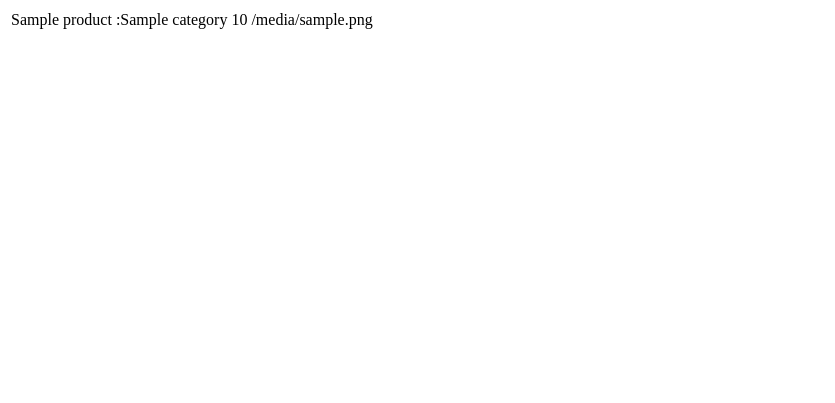
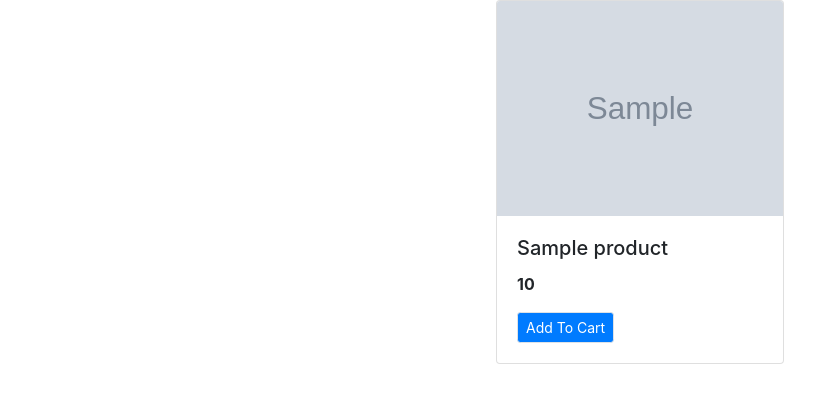
Before and after one commit to Shailesh1214/Django-E_shop, a Python web app: template store/templates/index.html in a window 1280 px wide. Shown: the top 403 px of the page, without its empty margins (0-835 px from the left). Run offline with Jinja, Linux system fonts and the light colour scheme; the template is opened without the code that fills it: most values are stand-ins (such as "Sample title", 1, 10 or a date in 2020); grey boxes marked "Sample" are stand-in pictures; some libraries are stand-ins or nearby versions.

Commit message:
showing cart

```diff
--- a/Ecart/settings.py
+++ b/Ecart/settings.py
@@ -119,3 +119,5 @@ USE_TZ = True
 # https://docs.djangoproject.com/en/3.1/howto/static-files/
 
 STATIC_URL = '/static/'
+MEDIA_URL="/images/products/download/upload/product/"
+MEDIA_ROOT = BASE_DIR
--- a/store/templates/index.html
+++ b/store/templates/index.html
@@ -1,23 +1,45 @@
 <!DOCTYPE html>
 <html lang="en">
+
 <head>
     <meta charset="UTF-8">
     <meta name="viewport" content="width=device-width, initial-scale=1.0">
-    <title>E-cart</title>
+    <title>Document</title>
+    <!-- bootstrap -->
+    <link rel="stylesheet" href="https://stackpath.bootstrapcdn.com/bootstrap/4.5.2/css/bootstrap.min.css"
+        integrity="sha384-JcKb8q3iqJ61gNV9KGb8thSsNjpSL0n8PARn9HuZOnIxN0hoP+VmmDGMN5t9UJ0Z" crossorigin="anonymous">
+    <!-- bootstrap -->
 </head>
+
 <body>
 
+    <div class="container-fluid">
+        <div class="row mx-auto">
+            {% for Product in products %}
+            <div class="card mx-auto mb-3" style="width: 18rem;">
+                <img src="{{Product.image.url}}"
+                    class="card-img-top" alt="...">
+                <div class="card-body">
+                    <h5 class="card-title">{{Product.name}}</h5>
+                    <p class="card-text"><b>{{Product.price}}</b></p>
+                    <a href="#" class="btn btn-primary border btn-sm">Add To Cart</a>
+                </div>
+            </div>
+            {%endfor%}
+        </div>
+    </div>
+    <!-- bootstrap -->
+    <script src="https://code.jquery.com/jquery-3.5.1.slim.min.js"
+        integrity="sha384-DfXdz2htPH0lsSSs5nCTpuj/zy4C+OGpamoFVy38MVBnE+IbbVYUew+OrCXaRkfj" crossorigin="anonymous">
+    </script>
+    <script src="https://cdn.jsdelivr.net/npm/popper.js@1.16.1/dist/umd/popper.min.js"
+        integrity="sha384-9/reFTGAW83EW2RDu2S0VKaIzap3H66lZH81PoYlFhbGU+6BZp6G7niu735Sk7lN" crossorigin="anonymous">
+    </script>
+    <script src="https://stackpath.bootstrapcdn.com/bootstrap/4.5.2/js/bootstrap.min.js"
+        integrity="sha384-B4gt1jrGC7Jh4AgTPSdUtOBvfO8shuf57BaghqFfPlYxofvL8/KUEfYiJOMMV+rV" crossorigin="anonymous">
+    </script>
+    <!-- bootstrap -->
+</body>
+
+</html>
 <!--Getting the products-->
-{% for Product in products %}
-    <table>
-        <tr>
-            <td>{{Product.name}}</td>
-            <td>:{{Product.category.name}}</td>
-            <td>{{Product.price}}</td>
-            <td>{{Product.image}}</td>
-
-        </tr>
-    </table>
-{%endfor%}
-</body>
-</html>
```
Also changed, not shown: Ecart/urls.py (+3 -15 lines).
